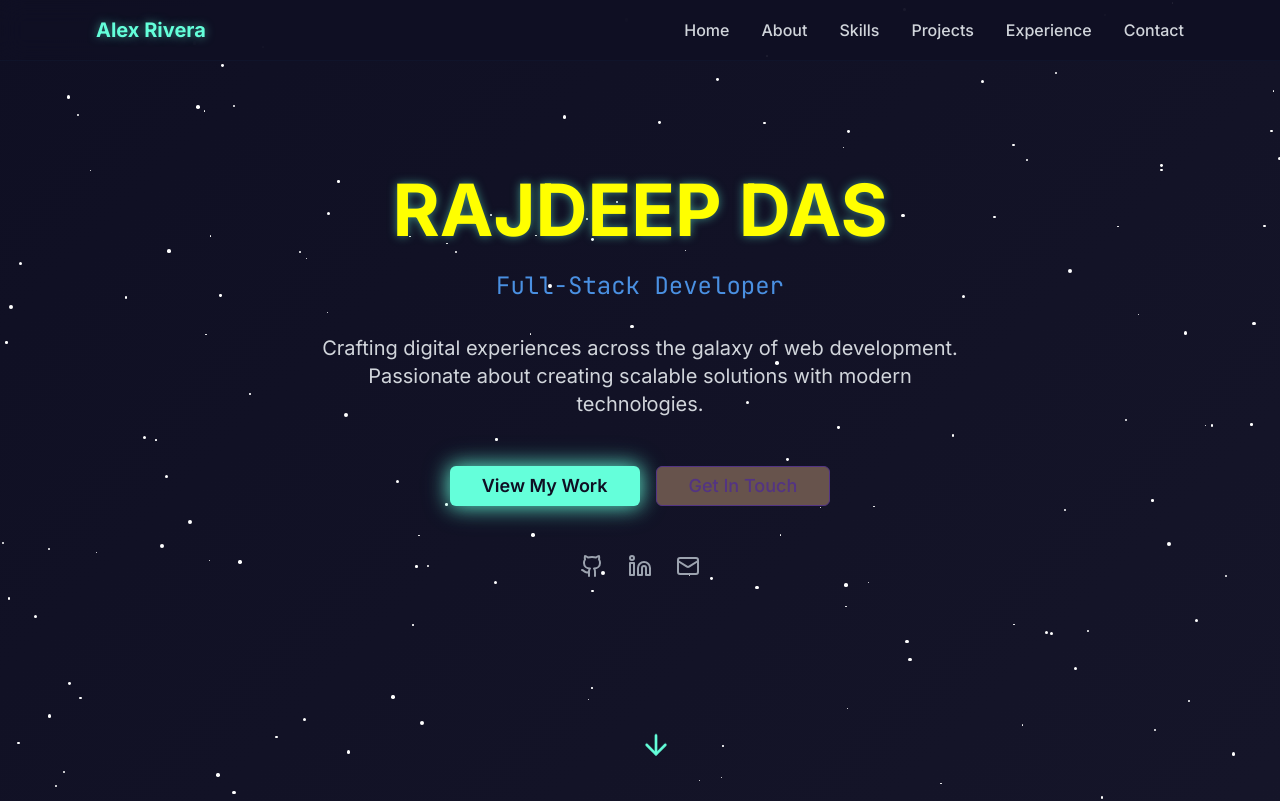
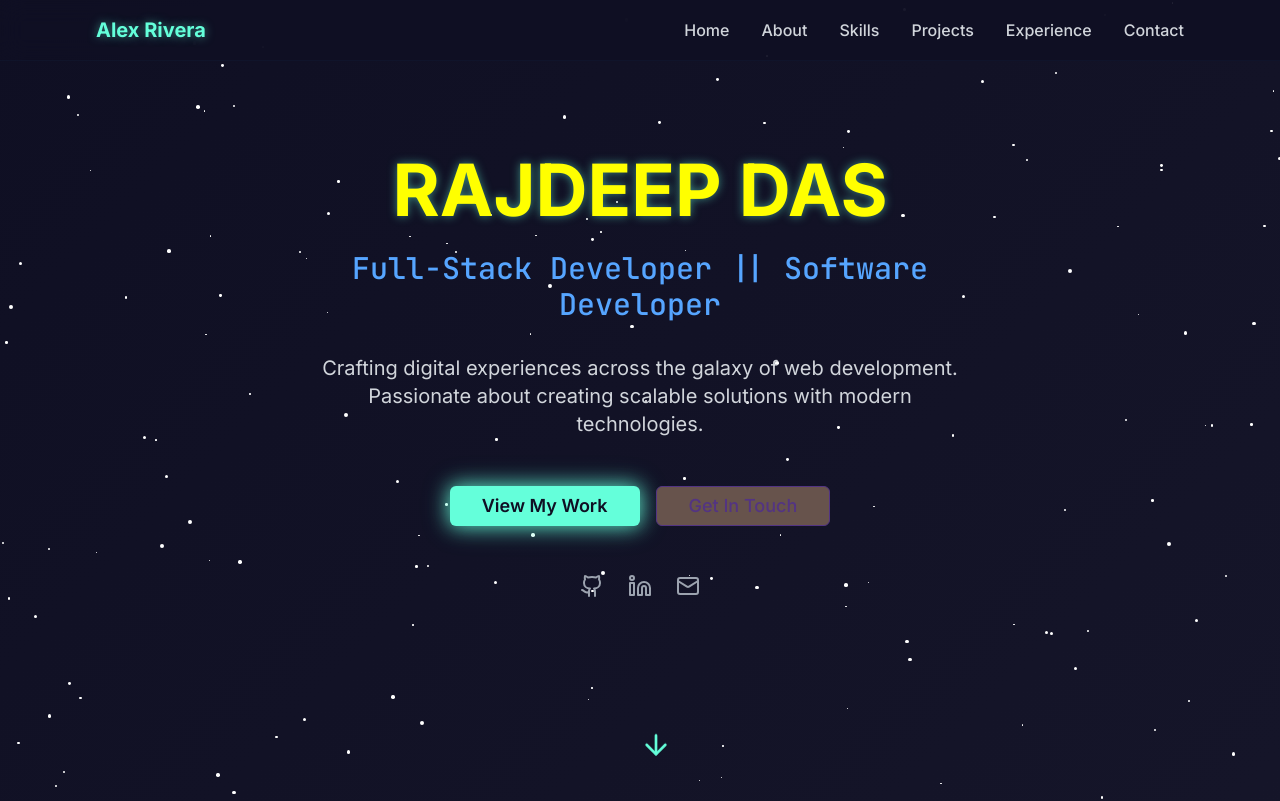
Before and after one commit to Rajdeep2868/dark-star-showcase, a React (Vite) app: page / in a window 1280 px wide. Shown: the top 801 px of the page. Built offline with nearby package versions, Linux system fonts and the light colour scheme.

Commit message:
Visual edit in Lovable
Edited UI in Lovable

```diff
--- a/src/components/Hero.tsx
+++ b/src/components/Hero.tsx
@@ -14,9 +14,7 @@ const Hero = () => {
       <div className="max-w-4xl mx-auto text-center section-padding">
         <div className="animate-fade-in">
           <h1 className="text-5xl md:text-7xl font-bold mb-6 glow-text">RAJDEEP DAS</h1>
-          <h2 className="text-xl md:text-2xl text-space-blue mb-8 font-mono">
-            Full-Stack Developer
-          </h2>
+          <h2 className="text-xl mb-8 font-mono font-medium text-[#56a5ff] md:text-3xl">Full-Stack Developer || Software Developer</h2>
           <p className="text-lg md:text-xl text-gray-300 mb-12 max-w-2xl mx-auto leading-relaxed">
             Crafting digital experiences across the galaxy of web development.
             Passionate about creating scalable solutions with modern technologies.
```
